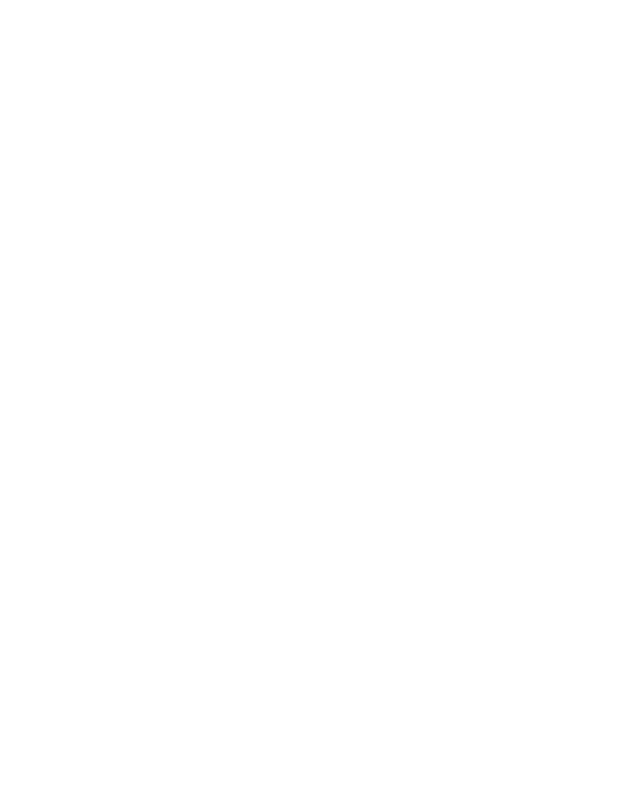
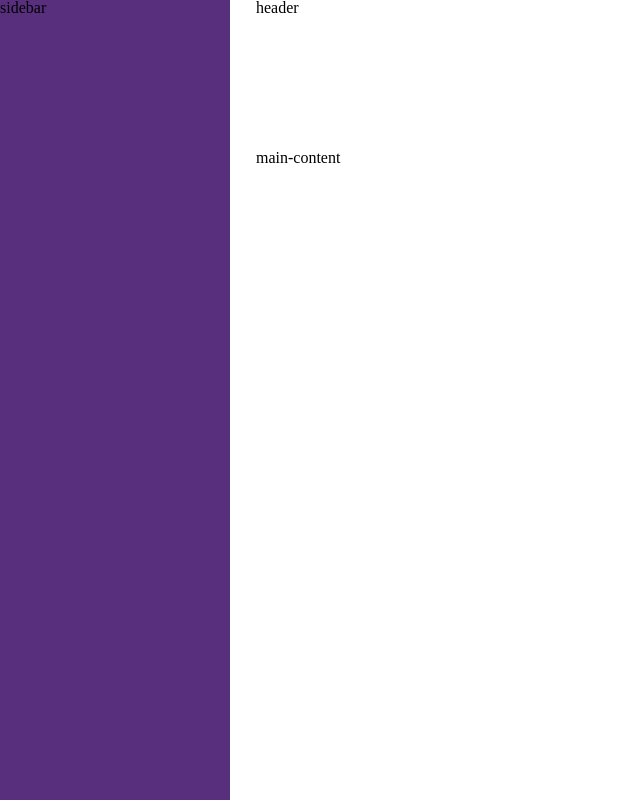
Before and after one commit to ppost0/admin-dashboard, a plain HTML site: page index.html in a window 1280 px wide. Shown: the whole page, without its empty margins (0-640 px from the left). Drawn offline with Linux system fonts and the light colour scheme.

Commit message:
Organize main sections of dashboard

```diff
--- a/index.html
+++ b/index.html
@@ -9,7 +9,9 @@
 </head>
 <body>
   <div class="main-wrapper">
-    <div class="sidebar"></div>
+    <div class="sidebar">
+      <div>sidebar</div>
+    </div>
 
 
 
@@ -19,7 +21,9 @@
 
 
 
-    <div class="header"></div>
+    <div class="header">
+      <div>header</div>
+    </div>
 
 
 
@@ -30,7 +34,9 @@
 
 
 
-    <div class="main-content"></div>
+    <div class="main-content">
+      <div>main-content</div>
+    </div>
 
 
 
--- a/style.css
+++ b/style.css
@@ -55,3 +55,25 @@ table {
 	border-collapse: collapse;
 	border-spacing: 0;
 }
+
+
+
+
+
+.main-wrapper {
+  display: grid;
+  height: 100vh;
+  grid-template-columns: 1fr 4fr;
+  grid-template-rows: 1fr 7fr;
+}
+
+.sidebar {
+  background-color: rgb(88, 47, 124);
+  min-width: 130px;
+  max-width: 230px;
+  grid-row: 1/3;
+}
+
+.header {
+  min-height: 150px;
+}
```
